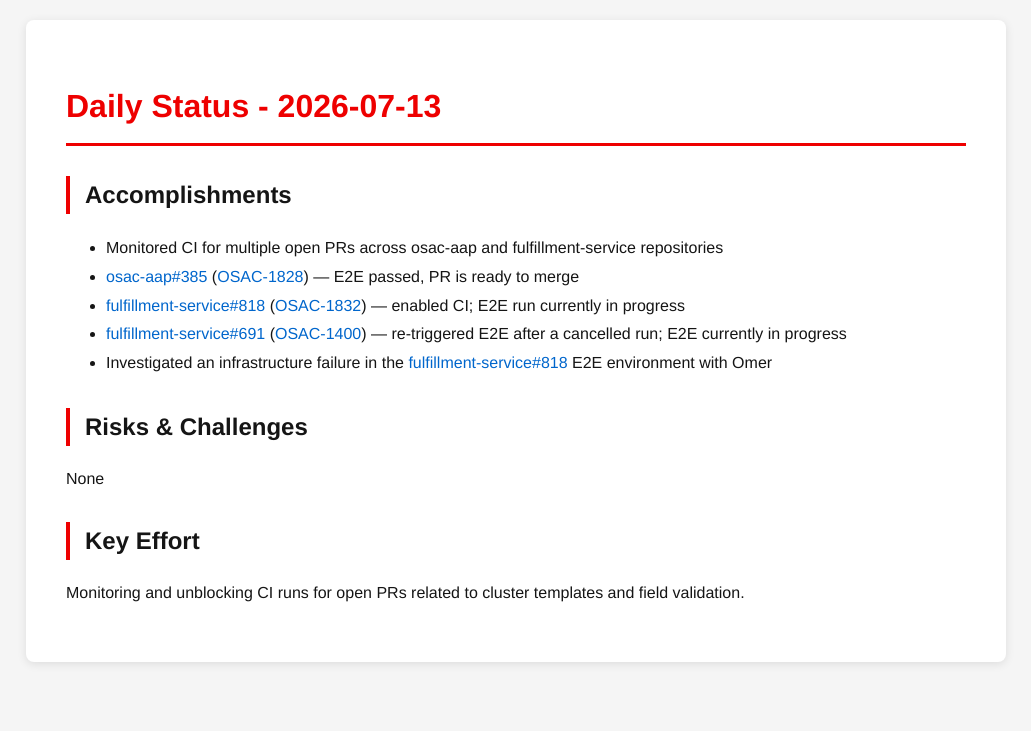
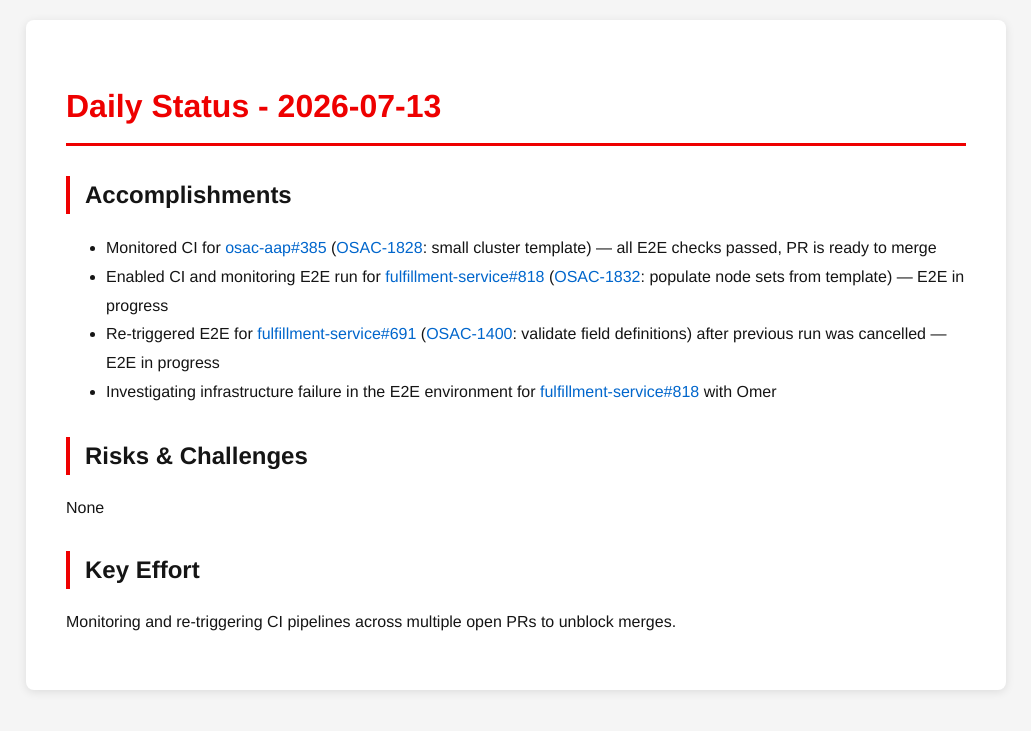
Before and after one commit to tzvatot/daily-status, a Jekyll site: the page built from 2026-07-13.md, in a window 1280 px wide. Shown: the top 731 px of the page, without its empty margins (124-1155 px from the left). Built offline with Jekyll 4.4.1, drawn with Linux system fonts in a browser that asks for light colours.

Commit message:
Daily status update - 2026-07-13

```diff
--- a/2026-07-13.md
+++ b/2026-07-13.md
@@ -7,14 +7,13 @@ date: 2026-07-13
 # Daily Status - 2026-07-13
 
 ## Accomplishments
-- Monitored CI for multiple open PRs across osac-aap and fulfillment-service repositories
-- [osac-aap#385](https://github.com/osac-project/osac-aap/pull/385) ([OSAC-1828](https://redhat.atlassian.net/browse/OSAC-1828)) — E2E passed, PR is ready to merge
-- [fulfillment-service#818](https://github.com/osac-project/fulfillment-service/pull/818) ([OSAC-1832](https://redhat.atlassian.net/browse/OSAC-1832)) — enabled CI; E2E run currently in progress
-- [fulfillment-service#691](https://github.com/osac-project/fulfillment-service/pull/691) ([OSAC-1400](https://redhat.atlassian.net/browse/OSAC-1400)) — re-triggered E2E after a cancelled run; E2E currently in progress
-- Investigated an infrastructure failure in the [fulfillment-service#818](https://github.com/osac-project/fulfillment-service/pull/818) E2E environment with Omer
+- Monitored CI for [osac-aap#385](https://github.com/osac-project/osac-aap/pull/385) ([OSAC-1828](https://redhat.atlassian.net/browse/OSAC-1828): small cluster template) — all E2E checks passed, PR is ready to merge
+- Enabled CI and monitoring E2E run for [fulfillment-service#818](https://github.com/osac-project/fulfillment-service/pull/818) ([OSAC-1832](https://redhat.atlassian.net/browse/OSAC-1832): populate node sets from template) — E2E in progress
+- Re-triggered E2E for [fulfillment-service#691](https://github.com/osac-project/fulfillment-service/pull/691) ([OSAC-1400](https://redhat.atlassian.net/browse/OSAC-1400): validate field definitions) after previous run was cancelled — E2E in progress
+- Investigating infrastructure failure in the E2E environment for [fulfillment-service#818](https://github.com/osac-project/fulfillment-service/pull/818) with Omer
 
 ## Risks & Challenges
 None
 
 ## Key Effort
-Monitoring and unblocking CI runs for open PRs related to cluster templates and field validation.
+Monitoring and re-triggering CI pipelines across multiple open PRs to unblock merges.
```
